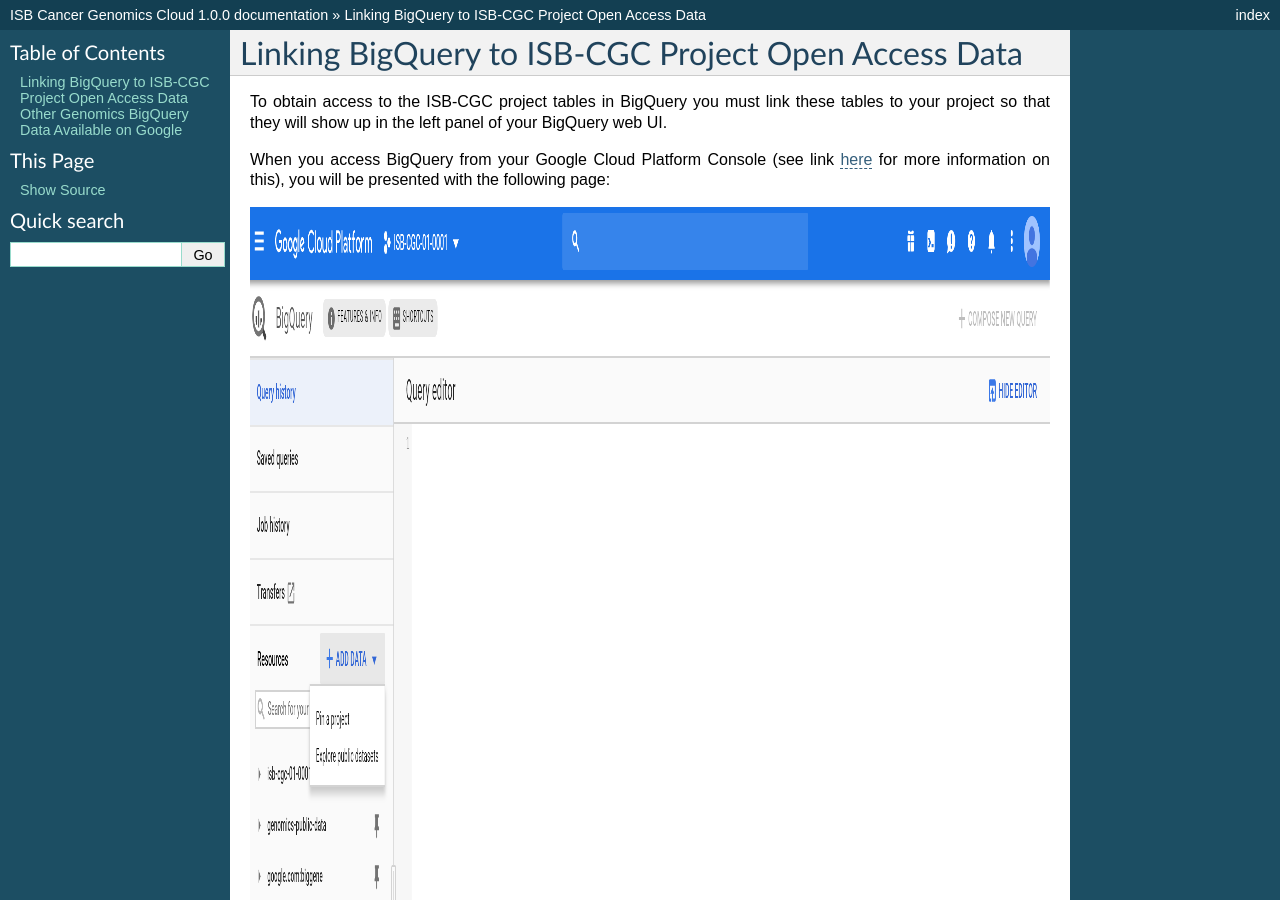
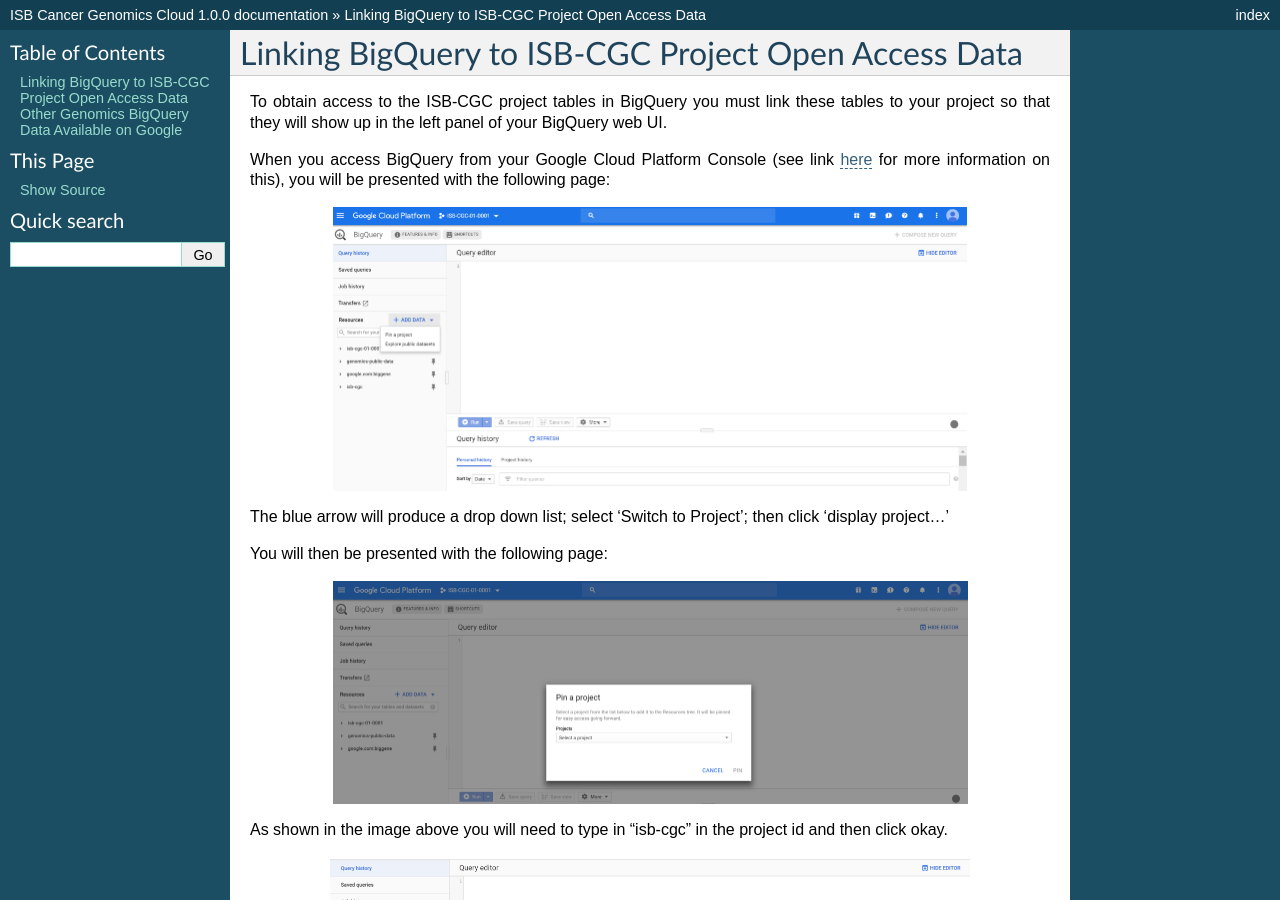
Before and after one commit to isb-cgc/readthedocs, a Sphinx documentation site: the page built from docs/source/sections/progapi/bigqueryGUI/LinkingBigQueryToIsb-cgcProject.rst, in a window 1280 px wide and 900 px high. Built offline with Sphinx 7.4.7, drawn with Linux system fonts in a browser that asks for light colours; pages that are not in the unit, such as notebooks, are missing from menus.

Commit message:
scale change

```diff
--- a/docs/source/sections/progapi/bigqueryGUI/LinkingBigQueryToIsb-cgcProject.rst
+++ b/docs/source/sections/progapi/bigqueryGUI/LinkingBigQueryToIsb-cgcProject.rst
@@ -7,7 +7,7 @@
 When you access BigQuery from your Google Cloud Platform Console (see link `here <HowToAccessBigQueryFromTheGoogleCloudPlatform.html>`_ for more information on this), you will be presented with the following page:
 
 .. image:: BlueArrowDropdown.PNG
-   :scale: 100
+   :scale: 25
    :align: center
 
 The blue arrow will produce a drop down list; select 'Switch to Project'; then click 'display project...'
@@ -15,19 +15,19 @@
 You will then be presented with the following page:
 
 .. image:: SearchProjectSection.PNG
-   :scale: 100
+   :scale: 25
    :align: center
 
 As shown in the image above you will need to type in "isb-cgc" in the project id and then click okay.
 
 .. image:: isb-cgc_pinned.PNG
-   :scale: 100
+   :scale: 25
    :align: center
 
 Once this has been completed you will see all of the BigQuery datasets made public by the ISB-CGC project on the left hand side above public data sets (see screenshot below).
 
 .. image:: ISB-CGCBiqQueryDatasets.png
-   :scale: 100
+   :scale: 25
    :align: center
 
 ================================================
```
